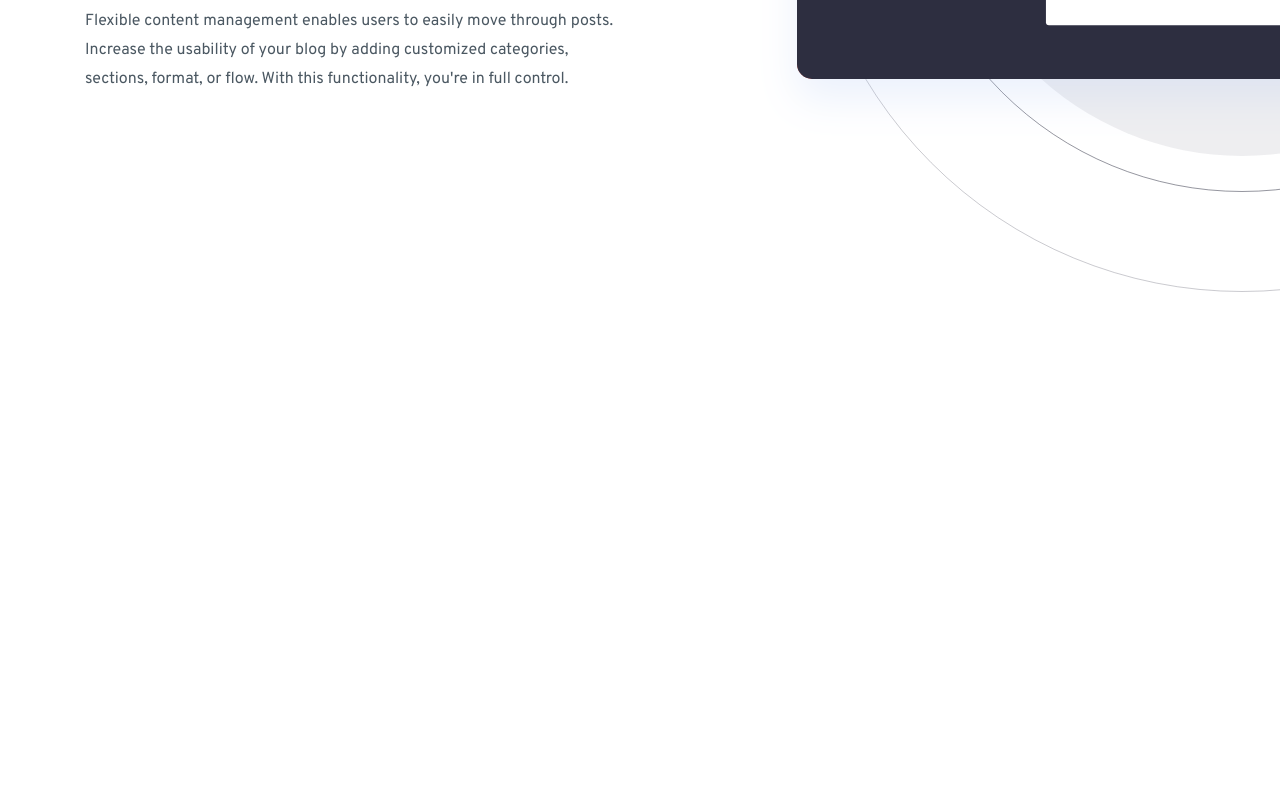
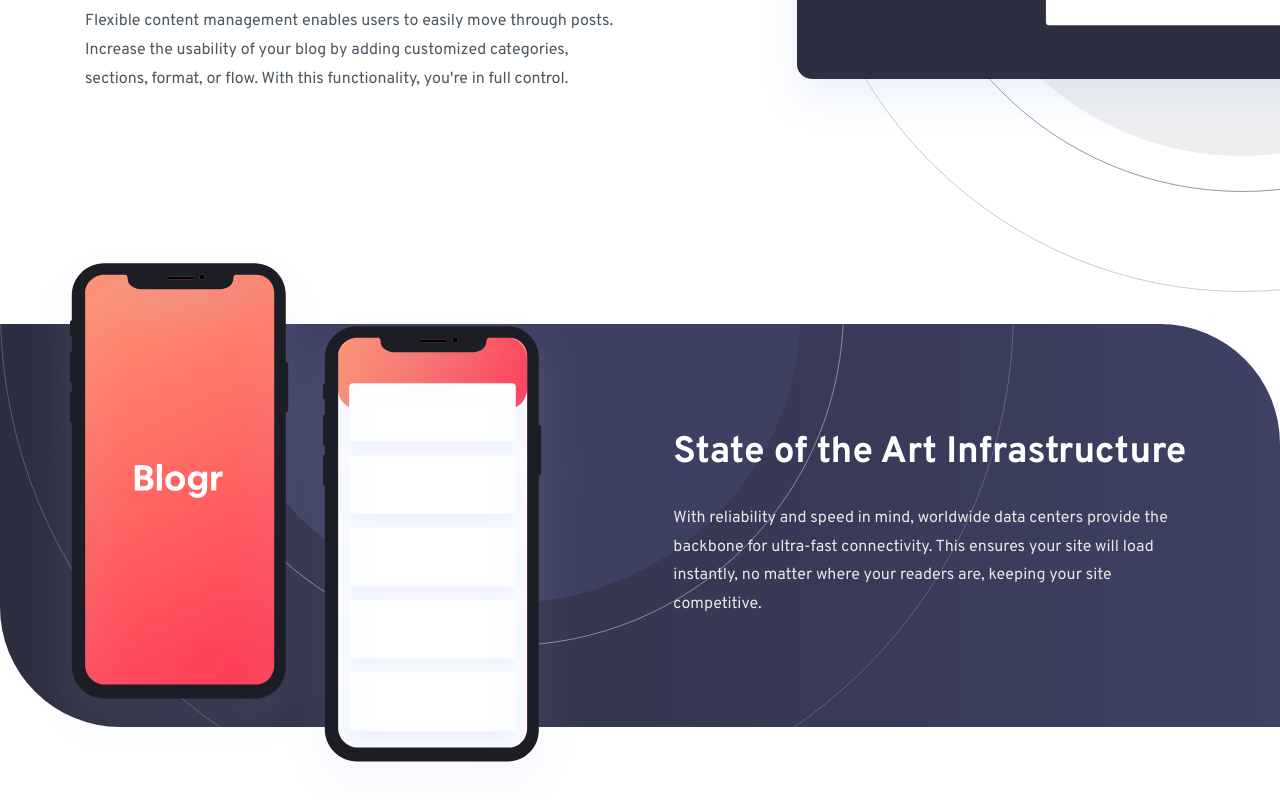
Before and after one commit to kareemayman/blogr-landing-page, a React (Vite) app: page / in a window 1280 px wide. Shown: the part 1124-1924 px from the top of the page. Before the commit the page ends 1448 px from the top, so only its background shows below. Built offline with nearby package versions, Linux system fonts and the light colour scheme; a web font is replaced by a local one.

Commit message:
Finshed State Of The Art Section On Desktop

```diff
--- a/src/App.jsx
+++ b/src/App.jsx
@@ -1,11 +1,13 @@
 import { Features } from "./Sections/Features"
 import { Hero } from "./Sections/Hero"
+import { StateOfTheArt } from "./Sections/StateOfTheArt"
 
 function App() {
   return (
     <>
       <Hero></Hero>
       <Features></Features>
+      <StateOfTheArt></StateOfTheArt>
     </>
   )
 }
--- /dev/null
+++ b/src/Sections/StateOfTheArt.jsx
@@ -0,0 +1,22 @@
+import phones from "../../images/illustration-phones.svg"
+import circles from "../../images/bg-pattern-circles.svg"
+import { Article } from "../Components/Article"
+
+export function StateOfTheArt() {
+  return (
+    <div className="state-of-the-art">
+        <div className="container"><img src={phones} alt="phones" /></div>
+      <div className="blue-wrapper">
+        <img src={circles} alt="pattern background circles" />
+        <div className="container">
+          <Article title="State of the Art Infrastructure">
+            With reliability and speed in mind, worldwide data centers provide
+            the backbone for ultra-fast connectivity. This ensures your site
+            will load instantly, no matter where your readers are, keeping your
+            site competitive.
+          </Article>
+        </div>
+      </div>
+    </div>
+  )
+}
--- a/src/css/index.css
+++ b/src/css/index.css
@@ -274,6 +274,8 @@
 
 .article {
     margin-top: 70px;
+    font-family: "Overpass", serif;
+    font-optical-sizing: auto;
 }
 
 .article h2 {
@@ -286,6 +288,62 @@
     color: var(--Very-dark-grayish-blue-body-copy);
     line-height: 1.8;
 }
+
+.state-of-the-art {
+    position: relative;
+    background-color: transparent;
+
+}
+
+.state-of-the-art .blue-wrapper {
+    background-image: linear-gradient(to right,var(--Very-dark-gray-blue), var(--Very-dark-desaturated-blue));
+    border-bottom-left-radius: 120px;
+    border-top-right-radius: 120px;
+    padding-top: calc(1.8 * var(--default-padding));
+    padding-bottom: calc(1.8 * var(--default-padding));
+    width: 100%;
+    height: 80%;
+    overflow: hidden;
+    position: relative;
+}
+
+.state-of-the-art .blue-wrapper img {
+    position: absolute;
+    left: 0;
+    top: -130%;
+    z-index: 1;
+}
+
+.state-of-the-art .blue-wrapper .container {
+    display: flex;
+    justify-content: flex-end;
+    align-items: center;
+}
+
+.state-of-the-art .blue-wrapper .container .article {
+    flex-basis: 47%;
+    z-index: 2;
+    margin-top: 0;
+
+}
+
+.state-of-the-art > .container > img {
+    position: absolute;
+    z-index: 99999;
+    top: -20%;
+    translate: -10% 0;
+}
+
+.state-of-the-art .blue-wrapper .container .article h2 {
+    color: white;
+    font-size: 2.3rem;
+}
+
+.state-of-the-art .blue-wrapper .container .article p {
+    color: #e6e6e6;
+}
+
+
 /* Media Queries */
 @media (width < 769px) {
     .desktop {
```
